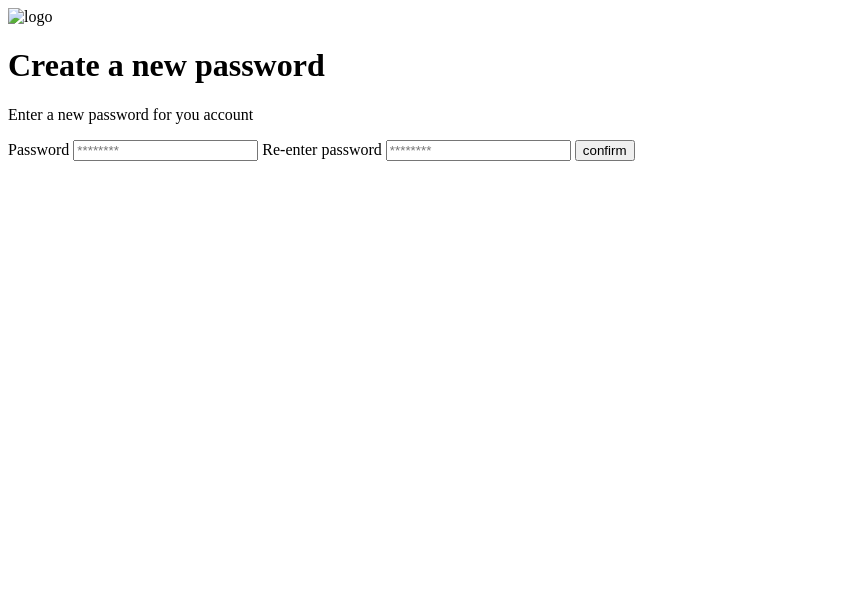
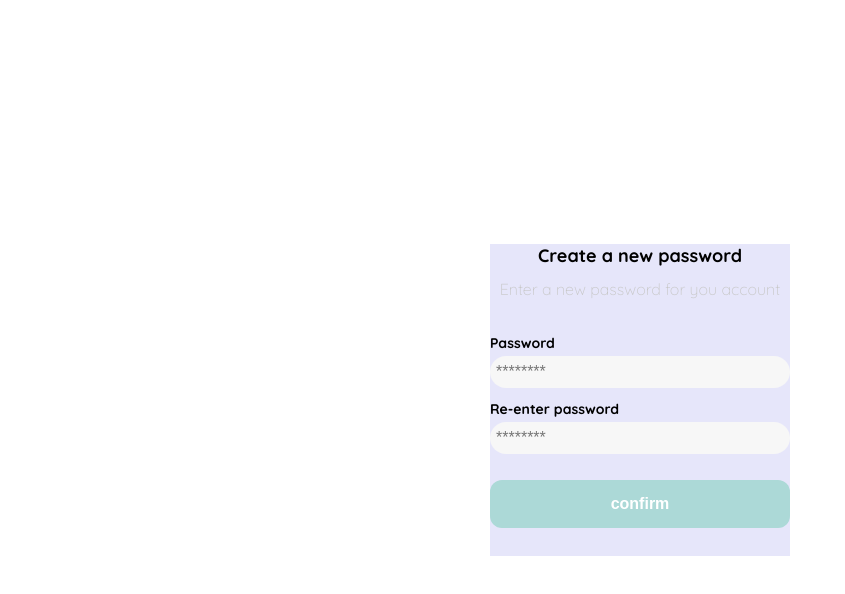
Before and after one commit to edd0214/proyecto-e-commerce, a plain HTML site: page pass.html in a window 1280 px wide. Shown: the whole page, without its empty margins (0-845 px from the left). Drawn offline with Linux system fonts and the light colour scheme.

Commit message:
Se creó el diseño y estilo de la primera vista del proyecto, correspondiente a la creación de cuenta y contraseña.

```diff
--- a/pass.html
+++ b/pass.html
@@ -4,11 +4,125 @@
     <meta charset="UTF-8">
     <meta name="viewport" content="width=device-width, initial-scale=1.0">
     <title>Document</title>
+    <link rel="preconnect" href="https://fonts.googleapis.com">
+    <link rel="preconnect" href="https://fonts.gstatic.com" crossorigin>
+    <link href="https://fonts.googleapis.com/css2?family=Quicksand:wght@300;500;700&display=swap" rel="stylesheet">
+    <style>
+        *{
+            margin: 0;
+            padding: 0;
+            box-sizing: border-box;
+        } /*estas propiedades se asignan con la intención de reiniciar los estilos de la página,
+        a su vez, el valor border-box de box-sizing, establece que cada elemento dispondrá sólo el valor de su tamaño*/
+
+        :root{
+           --very-light-pink: #c7c7c7;
+            --white: #FFFFFF;
+            --black: #000000;
+            --dark: #232830;
+            --tex-input-field: #F7F7F7;
+            --hospital-green: #acd9d7;
+            --sm: 14px;
+            --md: 16px;
+            --lg: 18px;
+        }
+
+        body{
+            font-family: 'Quicksand', sans-serif;
+        }
+
+        .login{
+            width: 100%;
+            height: 100vh;
+            display: grid; /*dotamos de la propiedad grid al elemento login*/
+            place-items: center; /*y con esta propiedad le indicamos que centre los elementos de manera vertical y horizontal */
+        }
+
+        .form-container{
+            background: lavender;
+            display: grid;
+            grid-template-rows: auto 1fr auto;
+            width: 300px;
+        }
+
+        .logo{
+            width: 150px;
+            margin-bottom: 50px;
+            justify-self: center;
+            display: none;
+        }
+
+        .title{
+            font-size: var(--lg);
+            margin-bottom: 12px;
+            text-align: center;
+        }
+
+        .subtitle{
+            color: var(--very-light-pink);
+            font-size: var(--md);
+            font-weight: 300;
+            margin-top: 0;
+            margin-bottom: 35px;
+            text-align: center;
+        }
+
+        .form{
+            display: flex;
+            flex-direction: column;
+        }
+
+        .label{
+            font-size: var(--sm);
+            font-weight: bold;
+            margin-bottom: 4px;
+        }
+
+        .input{
+            background-color: var(--tex-input-field);
+            border: none;
+            border-radius: 16px;
+            height: 32px;
+            font-size: var(--md);
+            padding: 6px;
+            margin-bottom: 12px;
+        }
+
+        /* .input-password{
+        } */
+
+        .primary-button{
+            background-color: var(--hospital-green);
+            border-radius: 12px;
+            border: none;
+            color: var(--white);
+            width: 100%;
+            cursor: pointer;
+            font-size: var(--md);
+            font-weight: bold;
+            height: 48px;
+        }
+
+        .login-button{
+            margin-top: 14px;
+            margin-bottom: 28px;
+        }
+
+        @media (max-width: 640px){
+            .logo{
+                display: block;
+            }
+        }
+
+
+    </style>
+
 </head>
+
 <body>
     <div class="login">
         <div class="form-container">
-            <img src="" alt="logo" class="logo">
+            <img src="./imagenes/YardSale_Logos/logo_yard_sale.svg" alt="logo" class="logo">
 
             <h1 class="title">Create a new password</h1>
             <p class="subtitle">Enter a new password for you account</p>
--- a/styles.css
+++ /dev/null
@@ -1,17 +0,0 @@
-*{
-    margin: 0;
-    padding: 0;
-    box-sizing: border-box;
-} /*estas propiedades se asignan con la intención de reiniciar los estilos de la página,
- a su vez, el valor border-box de box-sizing, establece que cada elemento dispondrá sólo el valor de su tamaño*/
-:root{
-    --very-light-pink: #c7c7c7;
-    --white: #FFFFFF;
-    --black: #000000;
-    --dark: #232830;
-    --tex-input-field: #F7F7F7;
-    --hospital-green: #acd9d7;
-}
-body{
-    font-family: 'Quicksand', sans-serif;
-}
```
Also changed, not shown: index.html (+13 -0 lines).
